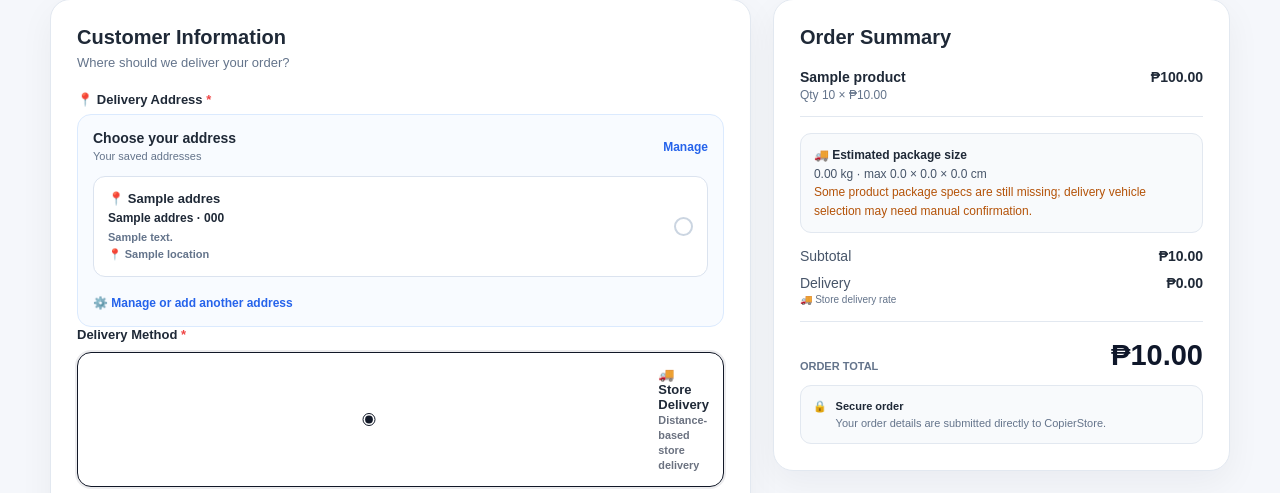
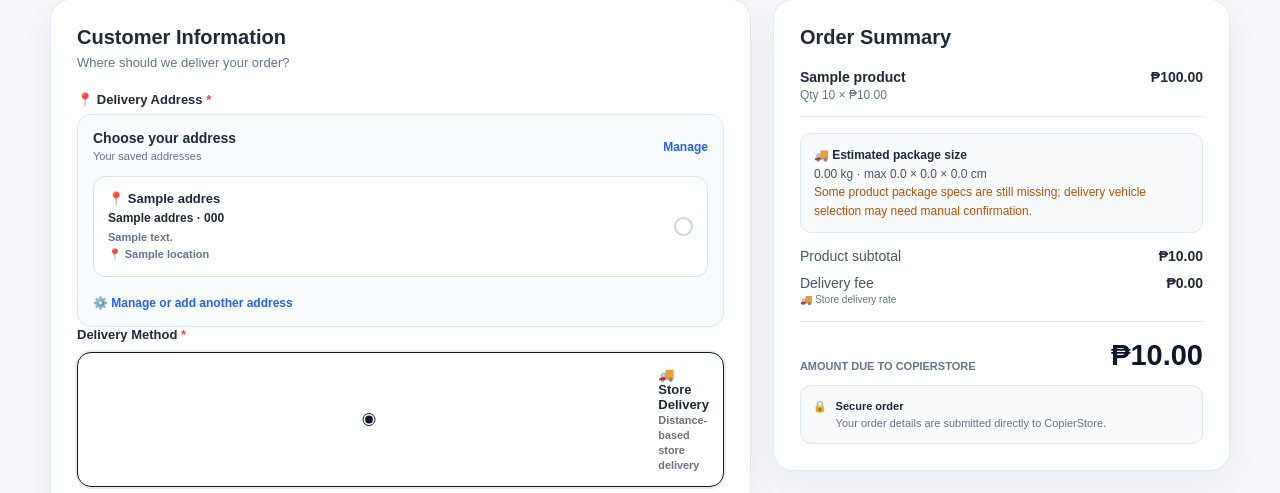
Before and after one commit to easysysph-sketch/copier-store, a Python web app: template templates/checkout.html in a window 1280 px wide. Shown: the part 227-720 px from the top of the page. Run offline with Jinja, Linux system fonts and the light colour scheme; the template is opened without the code that fills it: most values are stand-ins (such as "Sample title", 1, 10 or a date in 2020).

Commit message:
Clarify manual courier checkout total

```diff
--- a/templates/checkout.html
+++ b/templates/checkout.html
@@ -1217,7 +1217,7 @@
             <div class="summary-rows">
 
                     <div class="summary-row">
-                        <span>Subtotal</span>
+                        <span>Product subtotal</span>
 
                         <strong>
                             ₱{{ "{:,.2f}".format(cart_total) }}
@@ -1226,7 +1226,7 @@
 
                     <div class="summary-row">
                         <div>
-                            <span>Delivery</span>
+                            <span>Delivery fee</span>
                             <div id="deliveryDistance" class="location-note"></div>
                         </div>
 
@@ -1239,7 +1239,7 @@
 
                 <div class="total">
 
-                    <span>ORDER TOTAL</span>
+                    <span>AMOUNT DUE TO COPIERSTORE</span>
 
                     <strong id="totalDisplay">
                         ₱{{ "{:,.2f}".format(total) }}
@@ -1395,12 +1395,13 @@
 
                 const fee = Number(data.fee || 0);
                 const subtotal = Number({{ cart_total|tojson }});
-                const total = subtotal + fee;
-
-                document.getElementById("deliveryFeeDisplay").textContent = provider === "Manual Courier" ? "Not included" : money(fee);
-                document.getElementById("totalDisplay").textContent = money(total);
-                document.getElementById("deliveryFeeInput").value = fee;
-                document.getElementById("totalInput").value = total;
+                const isManualCourier = provider === "Manual Courier";
+                const payableTotal = isManualCourier ? subtotal : subtotal + fee;
+
+                document.getElementById("deliveryFeeDisplay").textContent = isManualCourier ? "Not included" : money(fee);
+                document.getElementById("totalDisplay").textContent = money(payableTotal);
+                document.getElementById("deliveryFeeInput").value = isManualCourier ? 0 : fee;
+                document.getElementById("totalInput").value = payableTotal;
 
                 if (data.distance_km !== null && data.distance_km !== undefined) {
                     distanceInfo.textContent = provider === "Manual Courier"
@@ -1420,12 +1421,13 @@
 
                 const fee = Number(deliveryFees[location] || 0);
                 const subtotal = Number({{ cart_total|tojson }});
-                const total = subtotal + fee;
-
-                document.getElementById("deliveryFeeDisplay").textContent = provider === "Manual Courier" ? "Not included" : money(fee);
-                document.getElementById("totalDisplay").textContent = money(total);
-                document.getElementById("deliveryFeeInput").value = fee;
-                document.getElementById("totalInput").value = total;
+                const isManualCourier = provider === "Manual Courier";
+                const payableTotal = isManualCourier ? subtotal : subtotal + fee;
+
+                document.getElementById("deliveryFeeDisplay").textContent = isManualCourier ? "Not included" : money(fee);
+                document.getElementById("totalDisplay").textContent = money(payableTotal);
+                document.getElementById("deliveryFeeInput").value = isManualCourier ? 0 : fee;
+                document.getElementById("totalInput").value = payableTotal;
 
                 distanceInfo.textContent = provider === "Manual Courier"
                     ? "📦 Courier fee checked separately with your selected courier"
```
